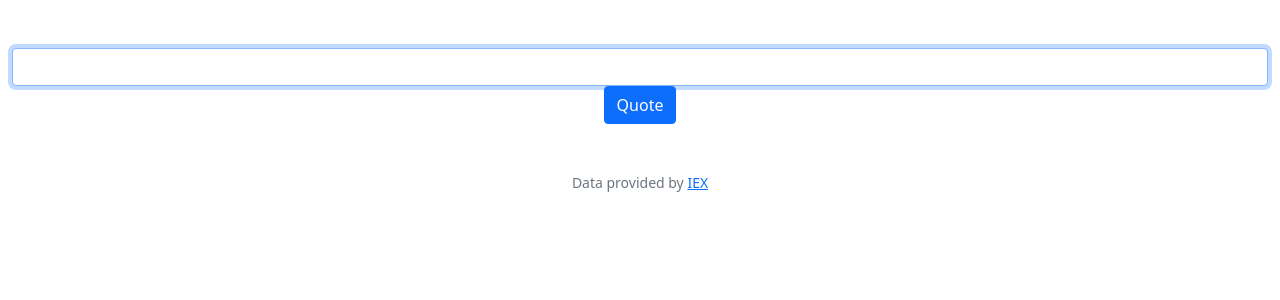
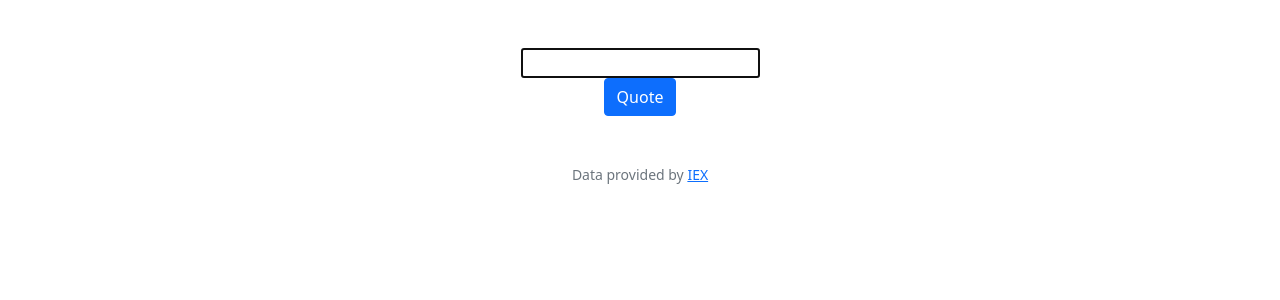
Before and after one commit to arfa544/cs50, a Flask app: page /quote in a window 1280 px wide. Shown: the part 76-376 px from the top of the page. Run offline with Flask 2, Linux system fonts and the light colour scheme; a user stored in the database is signed in; some libraries are stand-ins or nearby versions.

Commit message:
Sat, Nov 12, 2022, 12:04 PM +00:00

```diff
--- a/finance/templates/quote.html
+++ b/finance/templates/quote.html
@@ -7,7 +7,7 @@
 {% block main %}
     <form action="/quote" method="post">
         <div class="form-group">
-            <input autocomplete="off" class="form-control" autofocus name="symbol" type="text">
+            <input autocomplete="off" autofocus name="symbol" type="text">
         </div>
         <button class="btn btn-primary" type="submit">Quote</button>
     </form>
```
